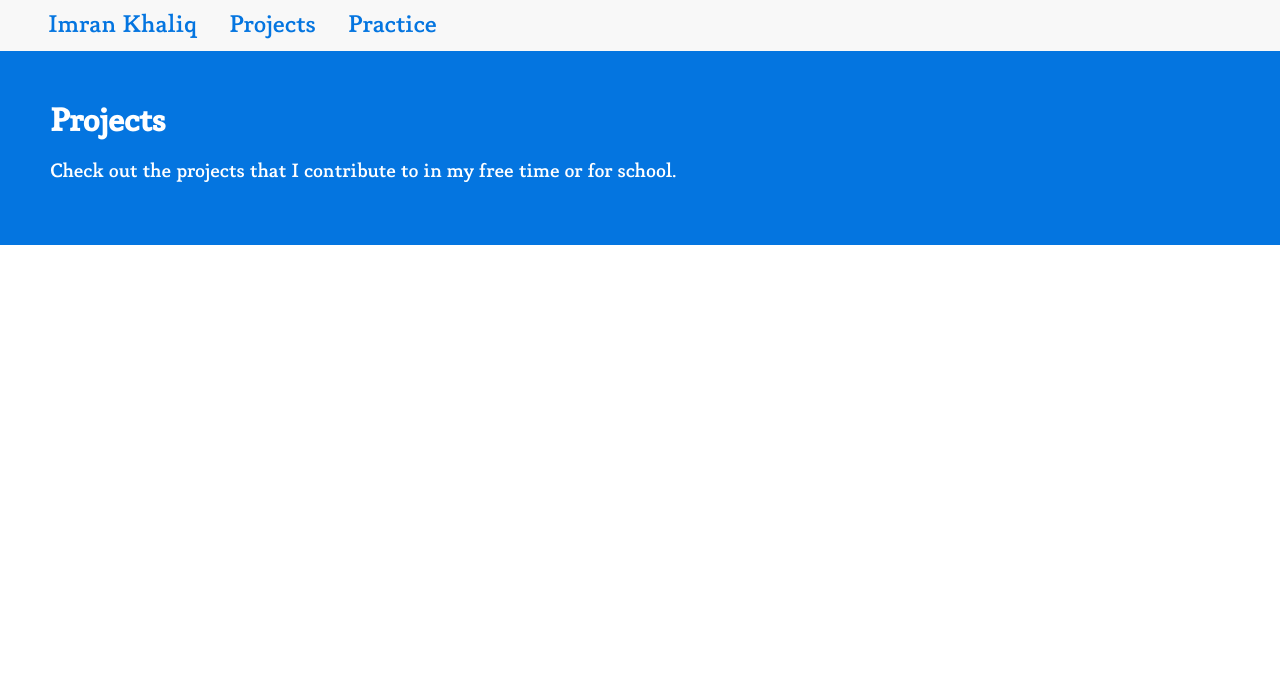
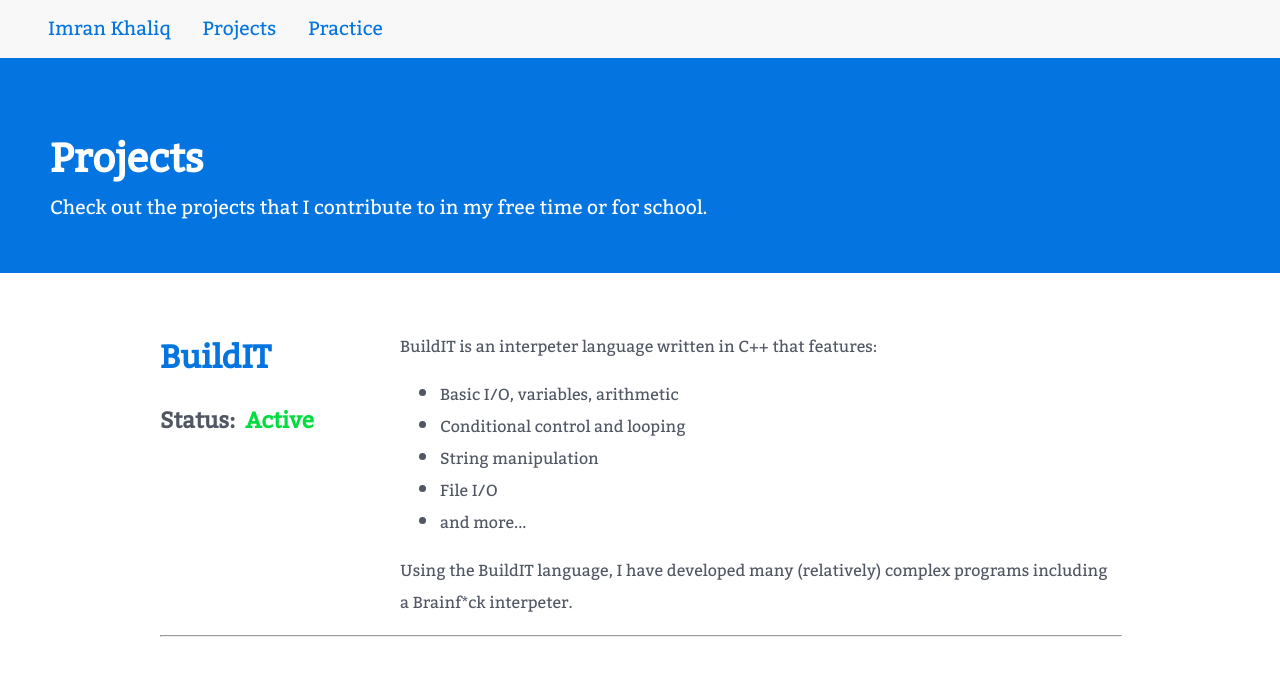
Before and after one commit to ikhaliq15/ikhaliq15.github.io, a plain HTML site: page projects/index.html in a window 1280 px wide. Drawn offline with Linux system fonts and the light colour scheme.

Commit message:
Changed font and added first project.

```diff
--- a/projects/index.html
+++ b/projects/index.html
@@ -2,7 +2,7 @@
 <html>
 <head>
 	<link rel="stylesheet" type="text/css" href="../style.css">
-	<title>Imran Khaliq</title>
+	<title>Projects | Imran Khaliq</title>
 </head>
 <body>
 	<div class="navbar">
@@ -14,14 +14,41 @@
 
 	<div class="main">
  		<div class="banner">
- 			<h2 style="margin-left: 50px; padding-bottom: 15px;">Projects</h2>
- 			<p style="margin-left: 50px;font-size:120%;">Check out the projects that I contribute to in my free time or for school.</p>
+ 			<br>
+ 			<h2 style="margin-left: 50px; padding-bottom: 15px; font-size:250%;">Projects</h2>
+ 			<p style="margin-left: 50px;font-size:120%;  line-height: 0em;
+">Check out the projects that I contribute to in my free time or for school.</p>
  		</div>
 
- 		<br><br><br><br><br>
+ 		<br>
 
  		<center>
-	 		<div class="projectList" style="width: 75%;">
+	 		<div class="projectList">
+
+	 			<div class="projectItem">
+		 			<div class="projectName">
+		 				<a href="https://github.com/ikhaliq15/BUILDIT"><h1>BuildIT</h1></a>
+		 				<div class="projectStatus">
+			 				<h3>
+			 					<span style="color: #505763; padding-left: 0px; padding-right: 10px;">Status:</span>
+			 					<span style="color: #00dd3e; padding-left: 0px;">Active</span>
+			 				</h3>
+			 			</div>
+		 			</div>
+		 			<div class="projectDesc">
+		 				<p>BuildIT is an interpeter language written in C++ that features:
+			 				<ul>
+			 					<li>Basic I/O, variables, arithmetic</li>
+			 					<li>Conditional control and looping</li>
+			 					<li>String manipulation</li>
+			 					<li>File I/O</li>
+			 					<li>and more...</li>
+			 				</ul>
+			 				Using the BuildIT language, I have developed many (relatively) complex programs including a Brainf*ck interpeter.
+		 				</p>
+		 			</div>
+		 			<hr>
+		 		</div>
 
 			</div>
 		</center>
--- a/style.css
+++ b/style.css
@@ -1,5 +1,5 @@
 * {
-  font-family: 'mido';
+  font-family: 'kadwa', Arial;
 }
 
 html, body {
@@ -37,6 +37,40 @@ html, body {
   font-size: 125%;
 }
 
+.projectList {
+  width: 75%;
+}
+
+.projectItem {
+  text-align: left;
+}
+
+.projectItem hr {
+  width: 100%;
+}
+
+.projectName {
+  width: 25%;
+  float: left;
+}
+
+.projectName a {
+  text-decoration: none;
+  color: #0475e0;
+}
+
+.projectStatus {
+  text-align: left;
+  line-height: 0em;
+}
+
+.projectDesc {
+  width: 75%;
+  padding-top: 10px;
+  float: right;
+  color: #505763;
+}
+
 /* The navigation bar */
 .navbar {
   overflow: hidden;
@@ -53,8 +87,8 @@ html, body {
   display: block;
   color: #0475e0;
   text-align: center;
-  padding: 14px 16px;
-  font-size: 150%;
+  padding: 10px 16px;
+  font-size: 120%;
   text-decoration: none;
 }
 
@@ -70,6 +104,6 @@ html, body {
 }
 
 @font-face {
-    font-family: 'mido'; /*a name to be used later*/
-    src: url('res/fonts/mido.otf'); /*URL to font*/
+    font-family: 'kadwa'; /*a name to be used later*/
+    src: url('res/fonts/Kadwa-Regular.ttf'); /*URL to font*/
 }
```
Also changed, not shown: index.html (+2 -1 lines), res/fonts/Kadwa-Regular.ttf (added), res/fonts/mido.otf (deleted).
